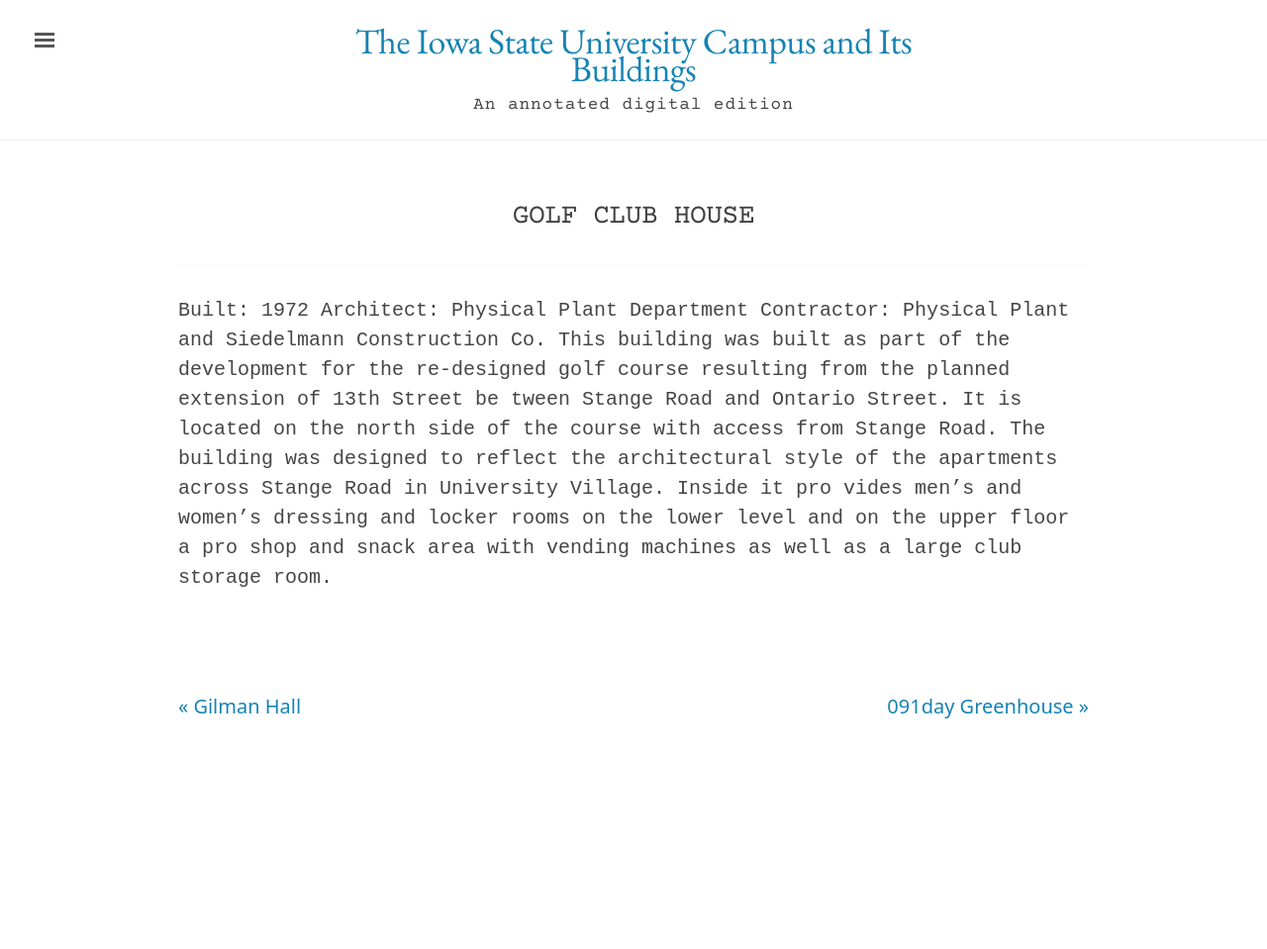
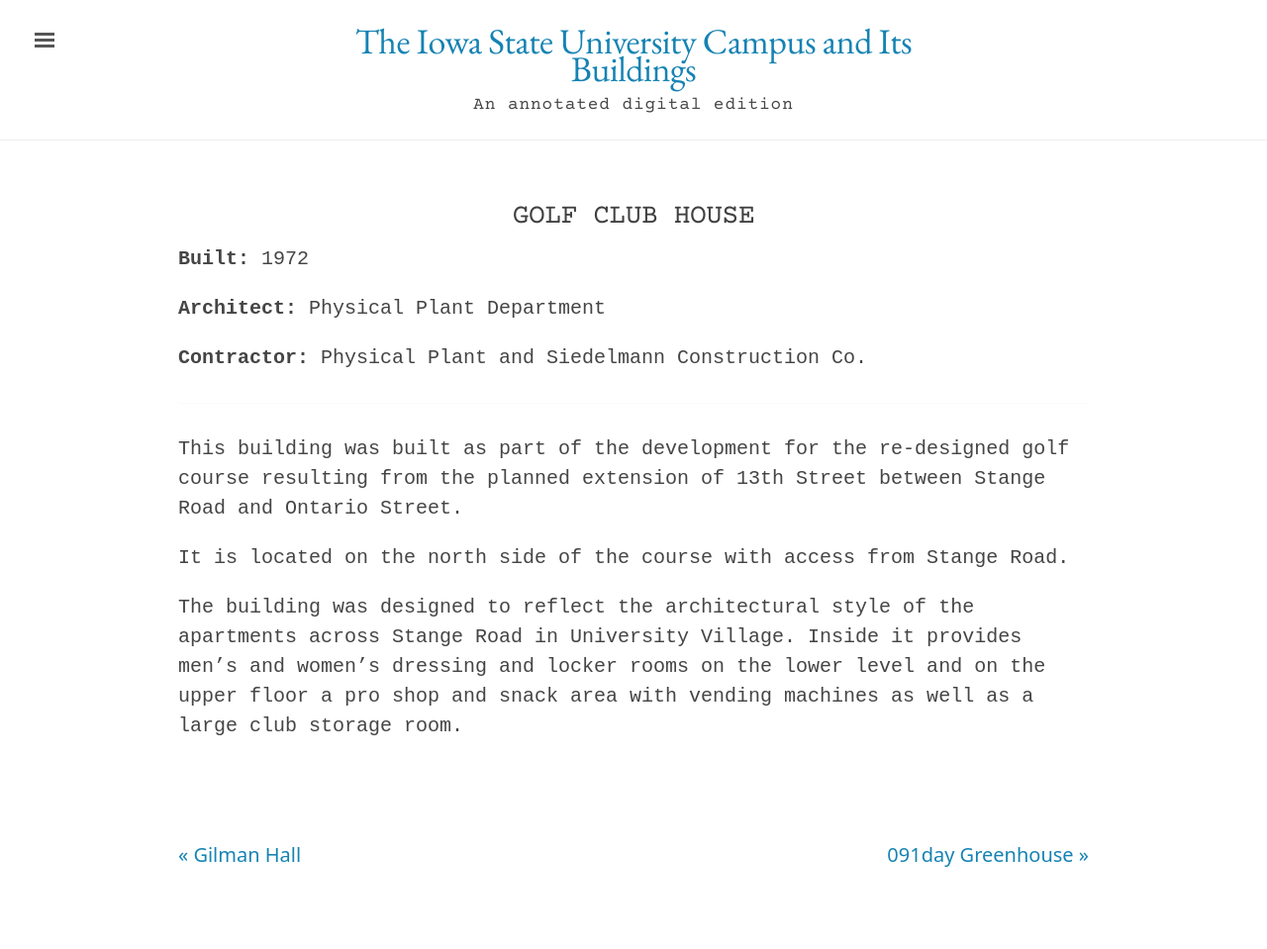
Before and after one commit to emanderson811/day-edition, a Jekyll site: the page built from _texts/buildings/090day-golf-club-house.md, in a window 1280 px wide. Shown: the whole page at 99% size. Built offline with Jekyll 4.4.1, drawn with Linux system fonts in a browser that asks for light colours; before the commit the page ends 900 px from its top, so only the background shows below that; some of the changed lines change nothing that is shown.

Commit message:
Update 090day-golf-club-house.md

```diff
--- a/_texts/buildings/090day-golf-club-house.md
+++ b/_texts/buildings/090day-golf-club-house.md
@@ -2,10 +2,10 @@
 layout: building
 title: "Golf Club House"
 alternative_name:
-built:
+built: 1972
 addition:
-architect:
-contractor:
+architect: "Physical Plant Department"
+contractor: "Physical Plant and Siedelmann Construction Co."
 razed:
 author:
 rights: Public Domain
@@ -14,7 +14,8 @@
 ---
 ---
 
-Built: 1972 Architect: Physical Plant Department Contractor: Physical Plant and Siedelmann Construction Co.
-This building was built as part of the development for the re-designed golf course resulting from the planned extension of 13th Street be tween Stange Road and Ontario Street.
+This building was built as part of the development for the re-designed golf course resulting from the planned extension of 13th Street between Stange Road and Ontario Street.
+
 It is located on the north side of the course with access from Stange Road.
-The building was designed to reflect the architectural style of the apartments across Stange Road in University Village. Inside it pro vides men's and women's dressing and locker rooms on the lower level and on the upper floor a pro shop and snack area with vending machines as well as a large club storage room.
+
+The building was designed to reflect the architectural style of the apartments across Stange Road in University Village. Inside it provides men's and women's dressing and locker rooms on the lower level and on the upper floor a pro shop and snack area with vending machines as well as a large club storage room.
```
